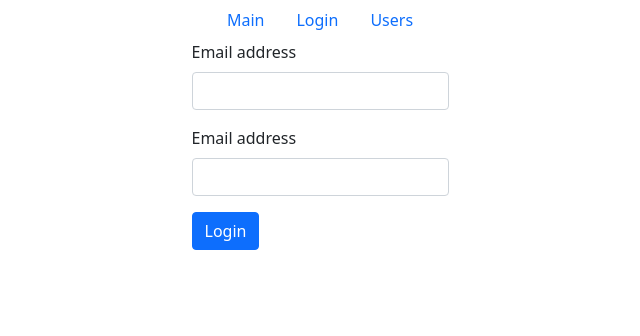
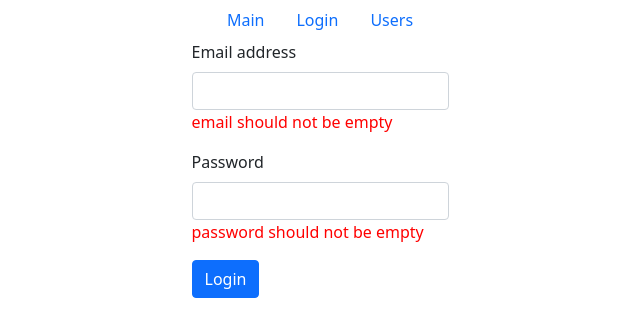
Before and after one commit to AlexeyIonov/react-users-table, a React (Create React App) app: page /login in a window 1280 px wide. Shown: the top 336 px of the page, without its empty margins (320-960 px from the left). Built offline with nearby package versions, Linux system fonts and the light colour scheme.

Commit message:
Added login form input fields validation

```diff
--- a/src/component/login.jsx
+++ b/src/component/login.jsx
@@ -3,7 +3,7 @@ import TextField from './textField';
 
 const Login = () => {
     const [inputData, setInputData] = useState({ email: '', password: '' });
-    const [, setErrors] = useState();
+    const [errors, setErrors] = useState({});
 
     useEffect(() => {
         validateInput();
@@ -16,7 +16,7 @@ const Login = () => {
 
     const handleInputData = ({ target }) => {
         setInputData((prevState) => ({
-            // ...prevState,
+            ...prevState,
             [target.id]: target.value
         }));
         console.log('Name', target.id, 'Value', target.value, isValidEmail(target.value));
@@ -26,7 +26,9 @@ const Login = () => {
         const errors = {};
         for (const fieldName in inputData) {
             if (inputData[fieldName].trim() === '') {
-                errors[fieldName] = `${fieldName} have to be filled`;
+                errors[fieldName] = `${fieldName} should not be empty`;
+            } else if (fieldName === 'email' && isValidEmail(inputData[fieldName]) === false) {
+                errors[fieldName] = `${fieldName} email does not match criteria 'your@email.com'`;
             }
         }
         setErrors(errors);
@@ -44,16 +46,20 @@ const Login = () => {
             <form onSubmit={handleSubmit}>
                 <TextField
                     label='Email address'
-                    type='email'
+                    type='text'
                     id='email'
                     value={inputData.email}
-                    onChange={handleInputData}/>
+                    onChange={handleInputData}
+                    error={errors.email}
+                />
                 <TextField
-                    label='Email address'
+                    label='Password'
                     type='password'
                     id='password'
                     value={inputData.password}
-                    onChange={handleInputData}/>
+                    onChange={handleInputData}
+                    error={errors.password}
+                />
                 <button type="submit" className="btn btn-primary">Login</button>
             </form>
         </div>
--- a/src/component/textField.jsx
+++ b/src/component/textField.jsx
@@ -1,7 +1,7 @@
 import React from 'react';
 import PropTypes from 'prop-types';
 
-const TextField = ({ label, type, id, value, onChange }) => {
+const TextField = ({ label, type, id, value, onChange, error }) => {
     return (
         <div className="mb-3">
             <label htmlFor={id} className="form-label">{label}</label>
@@ -11,6 +11,7 @@ const TextField = ({ label, type, id, value, onChange }) => {
                 id={id}
                 value={value}
                 onChange={onChange}/>
+            {error && <p style={{ color: 'red' }}>{error}</p>}
         </div>
     );
 };
@@ -20,7 +21,8 @@ TextField.propTypes = {
     type: PropTypes.string,
     id: PropTypes.string,
     value: PropTypes.string,
-    onChange: PropTypes.func
+    onChange: PropTypes.func,
+    error: PropTypes.string
 };
 
 export default TextField;
```
